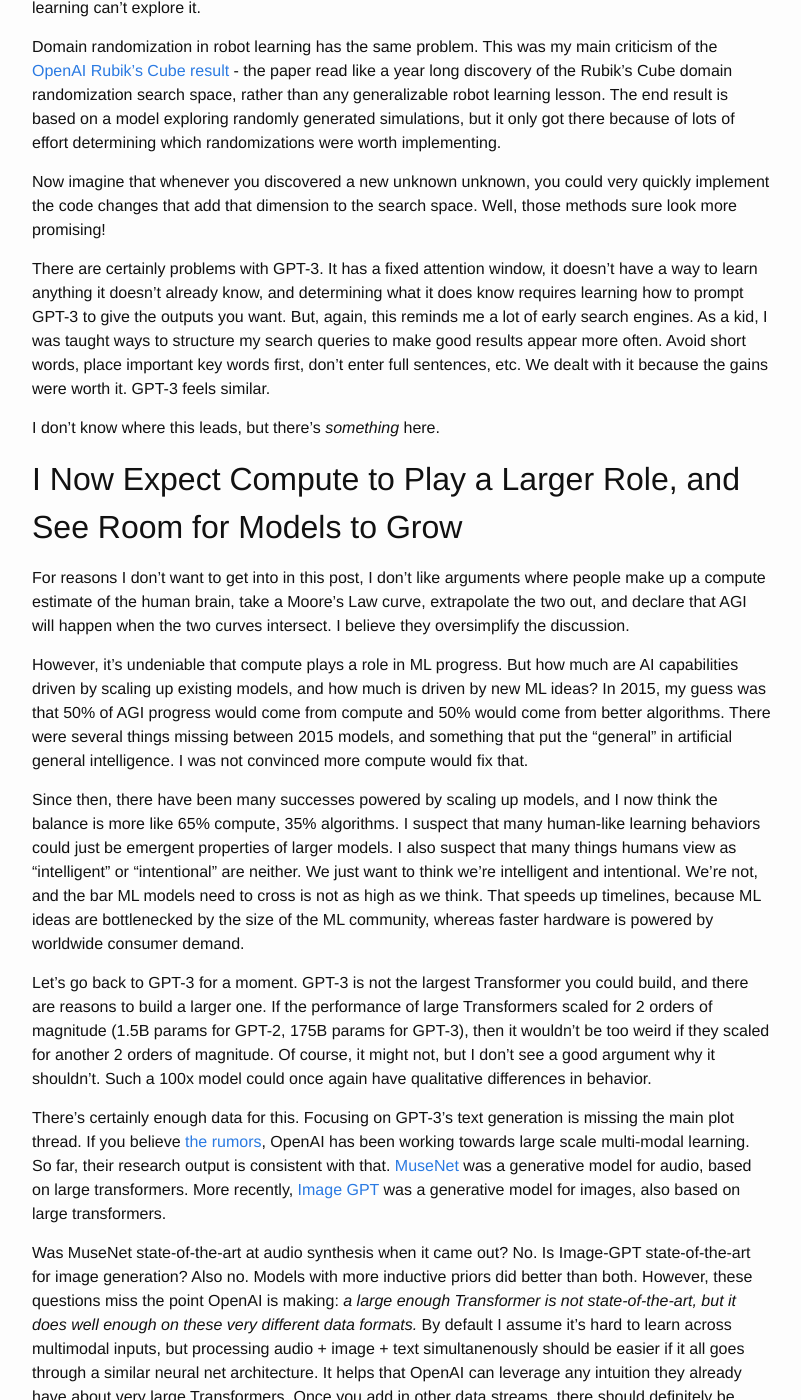
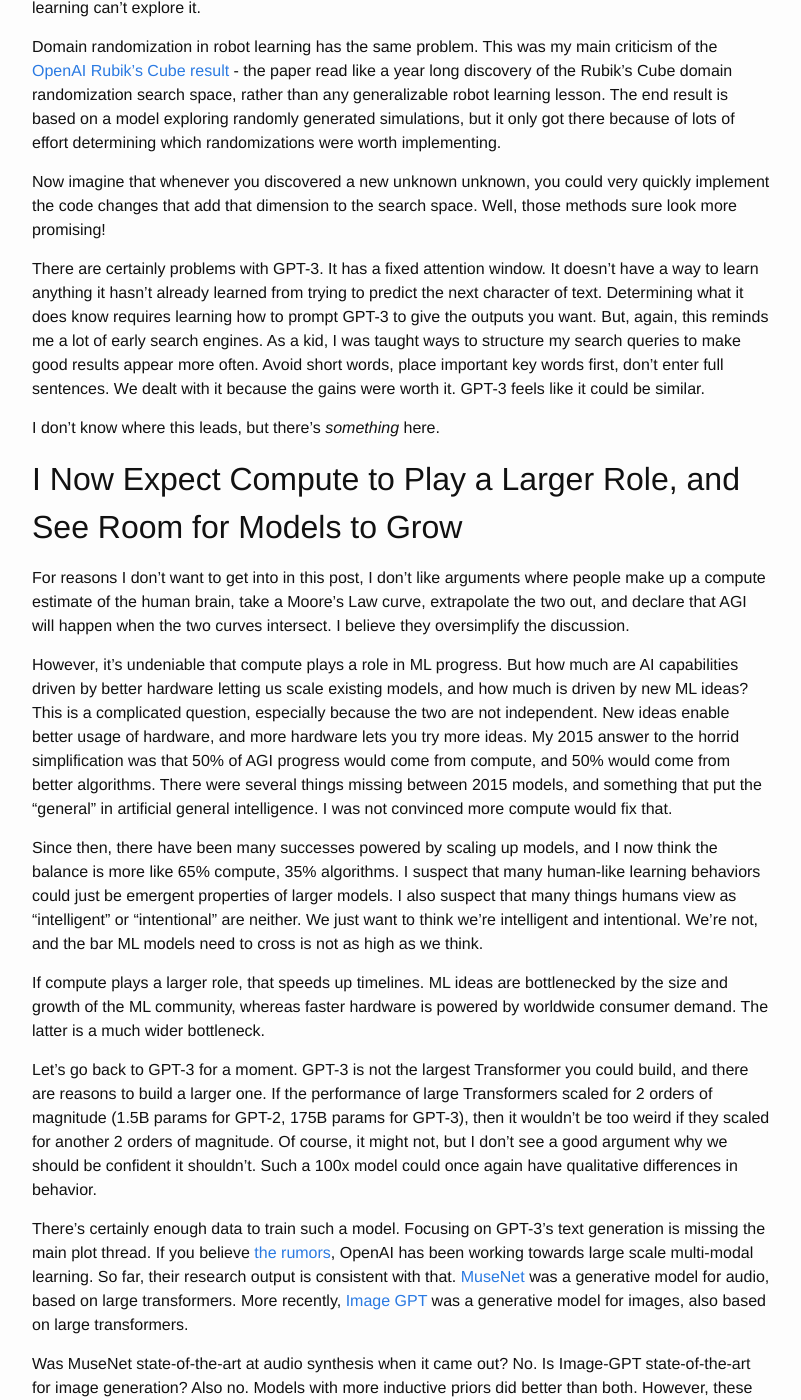
Before and after one commit to alexirpan/alexirpan.github.io, a Jekyll site: the page built from _posts/2020-06-19-ai-timelines.markdown, in a window 1280 px wide and 1400 px high, scrolled down 5162 px. Shown: the whole window, without its empty margins (238-1039 px from the left). Built offline with Jekyll 4.4.1, drawn with Linux system fonts in a browser that asks for light colours; nearby versions of some CDN libraries; comment, search, counter and statistics services are not loaded; some of the changed text lies outside the part shown.

Commit message:
Not happy with the added paragraphs but wany something like them to be in the post...

```diff
--- a/_posts/2020-06-19-ai-timelines.markdown
+++ b/_posts/2020-06-19-ai-timelines.markdown
@@ -308,14 +308,16 @@
 space. Well, those methods sure look more promising!
 
 There are certainly problems with GPT-3. It has a fixed attention
-window, it doesn't have a way to learn anything it doesn't already know, and
-determining what it does know requires learning how to prompt GPT-3 to give
-the outputs you want. But, again, this reminds me a lot of early search engines.
+window. It doesn't have a way to learn anything it hasn't already learned from
+trying to predict the next character of text.
+Determining what it does know requires learning how to prompt GPT-3 to give
+the outputs you want.
+But, again, this reminds me a lot of early search engines.
 As a kid, I was
 taught ways to structure my search queries to make good results appear more
 often. Avoid short words, place important key words first, don't enter full
-sentences, etc. We dealt with it because the gains were worth it. GPT-3 feels
-similar.
+sentences. We dealt with it because the gains were worth it. GPT-3 feels like
+it could be similar.
 
 I don't know where this leads, but there's *something* here.
 
@@ -329,9 +331,12 @@
 intersect. I believe they oversimplify the discussion.
 
 However, it's undeniable that compute plays a role in ML progress. But how much
-are AI capabilities driven by scaling up existing models, and how much is driven
-by new ML ideas? In 2015, my guess was that 50% of AGI progress would come from
-compute and 50% would come from better algorithms. There were several things
+are AI capabilities driven by better hardware letting us scale existing models, and how much is driven
+by new ML ideas? This is a complicated question, especially because the two
+are not independent. New ideas enable better usage of hardware, and more hardware
+lets you try more ideas. My 2015 answer to the horrid simplification was that
+50% of AGI progress would come from
+compute, and 50% would come from better algorithms. There were several things
 missing between 2015 models, and something that put the "general" in
 artificial general intelligence. I was not convinced more compute would fix that.
 
@@ -341,19 +346,21 @@
 models. I also suspect that many things humans view as
 "intelligent" or "intentional" are neither. We just want to think we're
 intelligent and intentional. We're not, and the bar ML models need to cross is
-not as high as we think. That speeds up timelines, because ML ideas are bottlenecked
-by the size of the ML community, whereas faster hardware is powered by
-worldwide consumer demand.
+not as high as we think.
+
+If compute plays a larger role, that speeds up timelines. ML ideas are bottlenecked
+by the size and growth of the ML community, whereas faster hardware is powered by
+worldwide consumer demand. The latter is a much wider bottleneck.
 
 Let's go back to GPT-3 for a moment. GPT-3 is not the largest Transformer
 you could build, and there are reasons to build a larger one.
 If the performance of large Transformers scaled for 2 orders of magnitude
 (1.5B params for GPT-2, 175B params for GPT-3), then it wouldn't be too weird
 if they scaled for another 2 orders of magnitude. Of course, it might not,
-but I don't see a good argument why it shouldn't. Such a 100x model could
-once again have qualitative differences in behavior.
+but I don't see a good argument why we should be confident it shouldn't.
+Such a 100x model could once again have qualitative differences in behavior.
 
-There's certainly enough data for this.
+There's certainly enough data to train such a model.
 Focusing on GPT-3's text generation is missing the main plot thread.
 If you believe [the rumors](https://www.technologyreview.com/2020/02/17/844721/ai-openai-moonshot-elon-musk-sam-altman-greg-brockman-messy-secretive-reality/),
 OpenAI has been working towards large scale multi-modal learning. So far, their
@@ -403,6 +410,21 @@
 If you ask 2020-me how we'd build AGI, I still see a lot of gaps, but I have
 *some* idea how it could happen, assuming you get lucky. That feels like the
 biggest shift.
+
+There is longstanding disagreement over what it means for an AI to learn
+something, or to understand something. I thought
+[To Dissect an Octopus](https://blog.julianmichael.org/2020/07/23/to-dissect-an-octopus.html)
+was a good summary of one such disagreement. There is also a longstanding
+tradition of finding ML models wasteful if they cost a lot of money and
+computing time to generate.
+
+Questions like that are good at driving discussion for places models fall
+short compared to humans, and poking at ways our existing models may be
+fundamentally deficient, but overall, I'm firmly on the side of "these questions
+may not even matter." Our understanding of how humans learn is still incomplete,
+but we still took over the planet. Similarly, we don't need to have fine-grained
+agreement on what "understanding" or "knowledge" means for AI systems to have
+far-reaching impacts on the world.
 
 Assuming AGI is possible without many more new ideas (and that's a big
 assumption), here is one way it could happen:
@@ -457,12 +479,13 @@
 and unsupervised learning has to keep performing better.
 
 The most likely issue I see is if unsupervised learning is harder for domains
-besides language. In 2015, unsupervised learning was given word vectors for
-text, and nothing at that level for images. Perhaps the compositional properties
+besides language. In 2015, unsupervised learning gave us word vectors for text,
+and nothing great for images.
+One reasonable hypothesis is that the compositional properties
 of language make it well suited to unsupervised learning, in a way that isn't
-as true for image data. In other words, I may be overestimating research by
+as true for image data. If that's true, I may be overestimating research by
 only looking at problems where it's more likely to succeed.
 
 I entirely expect something to go wrong in the research agenda. That's why I'm
-only adjusting my estimates by a few years. But so far, I have mostly seen reasons
-to speed up my estimates, rather than slow them down.
+only adjusting my estimates by a few years. But so far, I have mostly seen
+reasons to speed up my estimates, rather than slow them down.
```
Also changed, not shown: other parts of _posts/2020-06-19-ai-timelines.markdown (+1 -1 lines).
